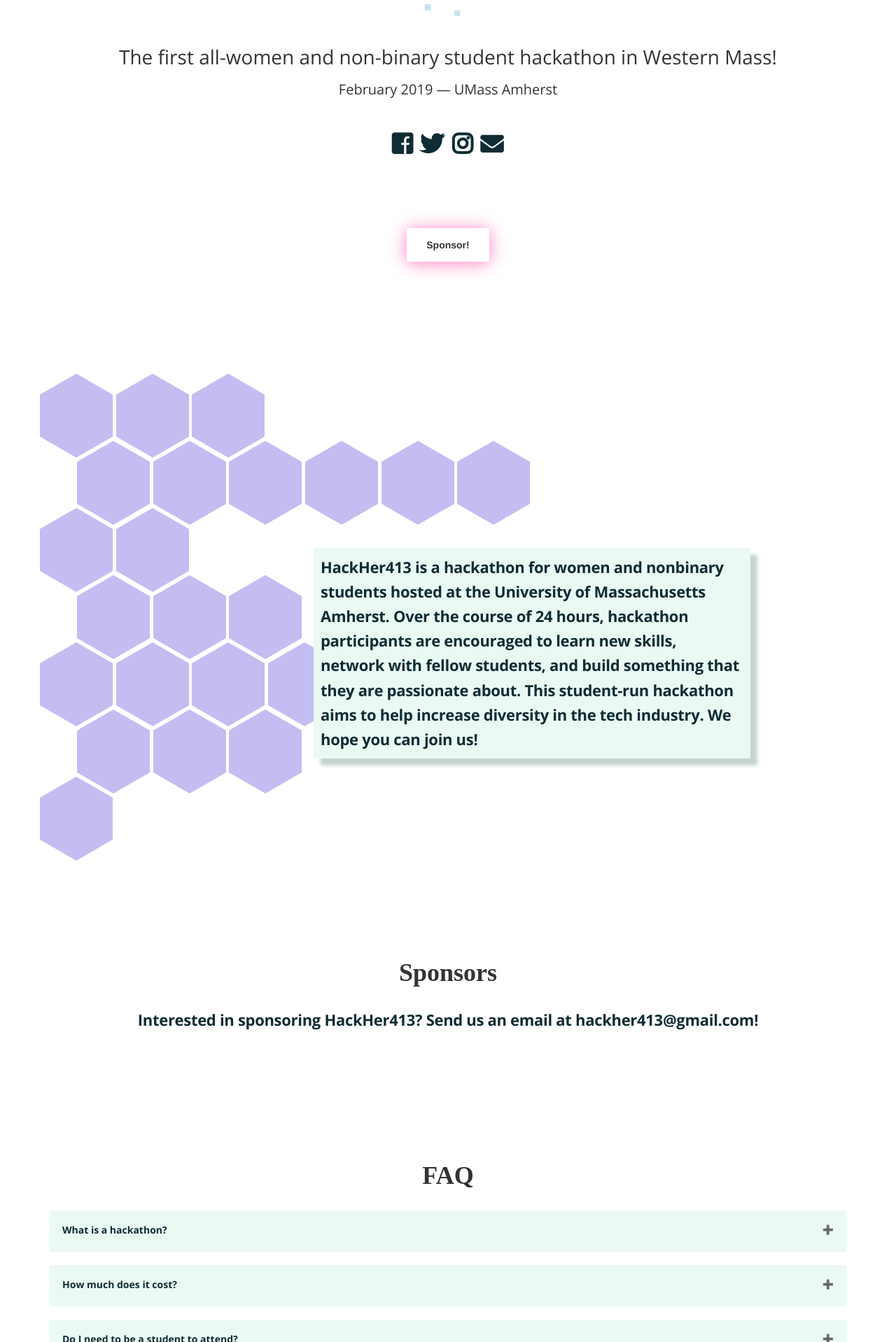
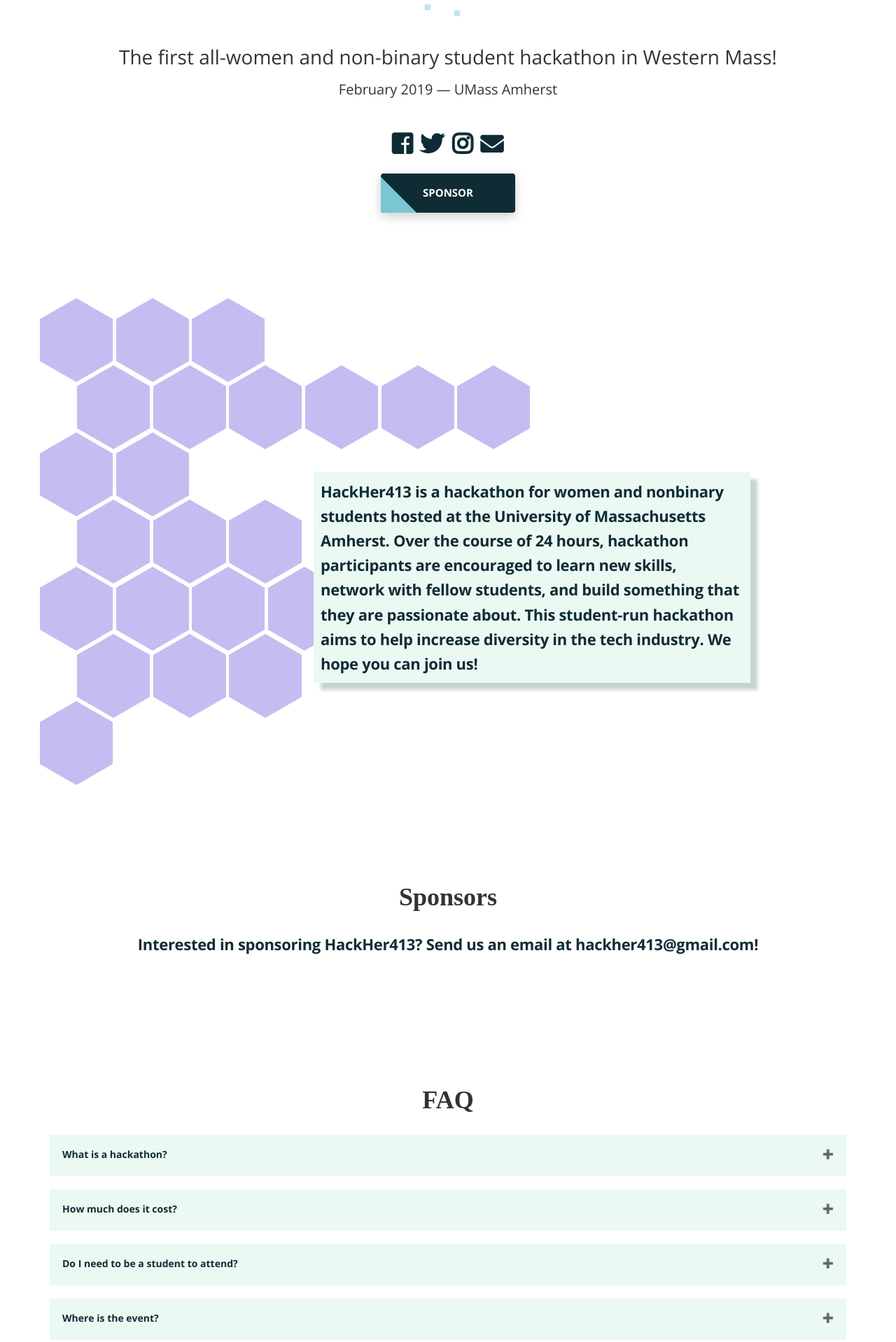
Before and after one commit to hackher413/2019, a Jekyll site: the page built from index.html, in a window 1280 px wide. Shown: the part 709-2627 px from the top of the page at 70% size. Built offline with Jekyll 4.4.1, drawn with Linux system fonts in a browser that asks for light colours; nearby versions of some CDN libraries; a script that is not in the unit is left out.

Commit message:
The new Sponsor button!!!

```diff
--- a/_includes/hero.html
+++ b/_includes/hero.html
@@ -15,7 +15,9 @@
         </div>
     </div>
     </section>
-    <a class="bubbly-button" onclick="window.location.href='mailto:hackher413@gmail.com'">Sponsor!</a>
+    <div id="wrapper">
+    <button class="btn" onclick="window.location.href='mailto:hackher413@gmail.com'"><span>Sponsor</span></button>
+    </div>
       {% for link in site.event.bubbly-button.links %}
         <!-- {% if link.href %} -->
           <a href="{{ link.href }}">{{ link.text }}</a>
--- a/css/original.css
+++ b/css/original.css
@@ -126,87 +126,55 @@
 #lab_social_icon_header #social-em:hover {
   color: #D099D5;
 }
-$fuschia: #ff0081;
-$button-bg: $fuschia;
-$button-text-color: #fff;
-$baby-blue: #f8faff;
 
-body{
-  font-size: 16px;
-  font-family: 'Helvetica', 'Arial', sans-serif;
+/* Button for Sponsorship */
+#wrapper {
+  width: 100%;
+  height: 100px;
+  display: flex;
+  align-items: center;
+  justify-content: center;
+}
+.btn {
+  border: none;
+  display: block;
   text-align: center;
+  cursor: pointer;
+  text-transform: uppercase;
+  outline: none;
+  overflow: hidden;
+  position: absolute;
+  color: #fff;
+  font-weight: 700;
+  font-size: 15px;
+  background-color: #0F2C34;
+  padding: 17px 60px;
+  margin: 0 auto;
+  box-shadow: 0 5px 15px rgba(0,0,0,0.20);
 }
-.bubbly-button{
-  font-family: 'Helvetica', 'Arial', sans-serif;
-  display: inline-block;
-  font-size: 1em;
-  padding: 1em 2em;
-  margin-top: 100px;
-  margin-bottom: 60px;
-  -webkit-appearance: none;
-  appearance: none;
-  background-color: $button-bg;
-  color: $button-text-color;
-  border-radius: 4px;
-  border: none;
-  cursor: pointer;
+
+.btn span {
   position: relative;
-  transition: transform ease-in 0.1s, box-shadow ease-in 0.25s;
-  box-shadow: 0 2px 25px rgba(255, 0, 130, 0.5);
+  z-index: 1;
+}
 
-  &:focus {
-    outline: 0;
-  }
+.btn:after {
+  content: "";
+  position: absolute;
+  left: 0;
+  top: 0;
+  height: 490%;
+  width: 140%;
+  background: #78c7d2;
+  -webkit-transition: all .5s ease-in-out;
+  transition: all .5s ease-in-out;
+  -webkit-transform: translateX(-98%) translateY(-25%) rotate(45deg);
+  transform: translateX(-98%) translateY(-25%) rotate(45deg);
+}
 
-  &:before, &:after{
-    position: absolute;
-    content: '';
-    display: block;
-    width: 140%;
-    height: 100%;
-    left: -20%;
-    z-index: -1000;
-    transition: all ease-in-out 0.5s;
-    background-repeat: no-repeat;
-  }
-
-  &:before{
-    display: none;
-    top: -75%;
-    background-image:
-      radial-gradient(circle, $button-bg 20%, transparent 20%),
-    radial-gradient(circle,  transparent 20%, $button-bg 20%, transparent 30%),
-    radial-gradient(circle, $button-bg 20%, transparent 20%),
-    radial-gradient(circle, $button-bg 20%, transparent 20%),
-    radial-gradient(circle,  transparent 10%, $button-bg 15%, transparent 20%),
-    radial-gradient(circle, $button-bg 20%, transparent 20%),
-    radial-gradient(circle, $button-bg 20%, transparent 20%),
-    radial-gradient(circle, $button-bg 20%, transparent 20%),
-    radial-gradient(circle, $button-bg 20%, transparent 20%);
-  background-size: 10% 10%, 20% 20%, 15% 15%, 20% 20%, 18% 18%, 10% 10%, 15% 15%, 10% 10%, 18% 18%;
-  //background-position: 0% 80%, -5% 20%, 10% 40%, 20% 0%, 30% 30%, 22% 50%, 50% 50%, 65% 20%, 85% 30%;
-  }
-
-  &:after{
-    display: none;
-    bottom: -75%;
-    background-image:
-    radial-gradient(circle, $button-bg 20%, transparent 20%),
-    radial-gradient(circle, $button-bg 20%, transparent 20%),
-    radial-gradient(circle,  transparent 10%, $button-bg 15%, transparent 20%),
-    radial-gradient(circle, $button-bg 20%, transparent 20%),
-    radial-gradient(circle, $button-bg 20%, transparent 20%),
-    radial-gradient(circle, $button-bg 20%, transparent 20%),
-    radial-gradient(circle, $button-bg 20%, transparent 20%);
-  background-size: 15% 15%, 20% 20%, 18% 18%, 20% 20%, 15% 15%, 10% 10%, 20% 20%;
-  //background-position: 5% 90%, 10% 90%, 10% 90%, 15% 90%, 25% 90%, 25% 90%, 40% 90%, 55% 90%, 70% 90%;
-  }
-
-  &:active{
-    transform: scale(0.9);
-    background-color: darken($button-bg, 5%);
-    box-shadow: 0 2px 25px rgba(255, 0, 130, 0.2);
-  }
+.btn:hover:after {
+  -webkit-transform: translateX(-9%) translateY(-25%) rotate(45deg);
+  transform: translateX(-9%) translateY(-25%) rotate(45deg);
 }
 .hero .buttons {
   margin: 40px 0;
```
Also changed, not shown: Gemfile.lock.
